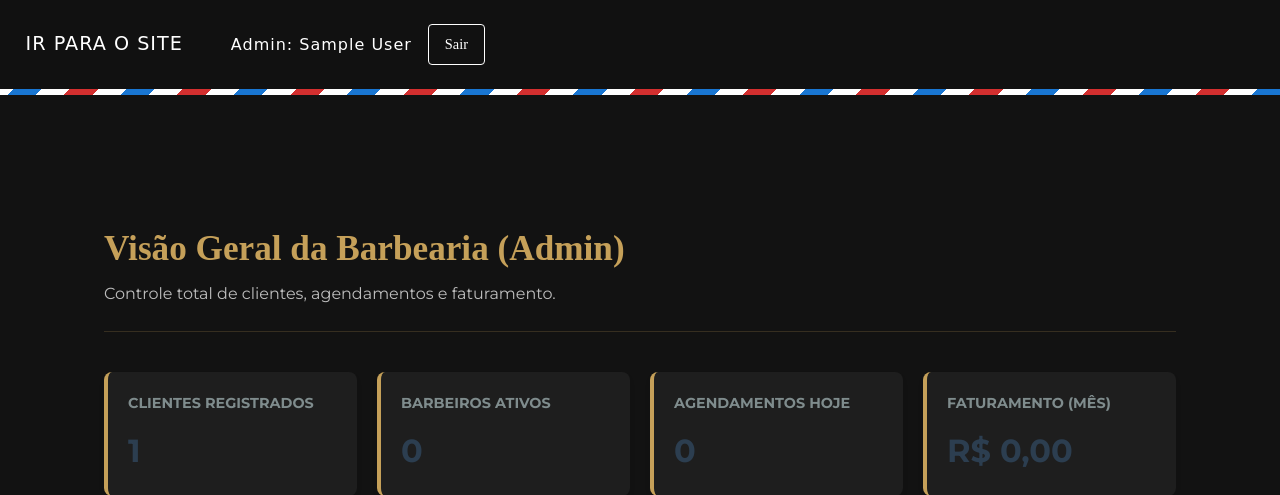
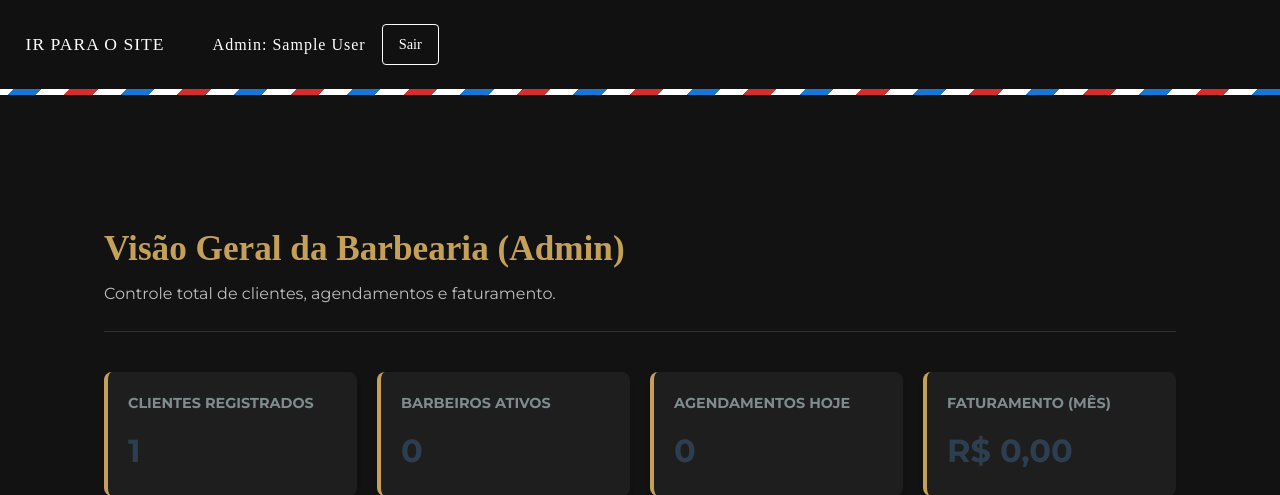
Before and after one commit to Slimshadydubois/Brooklyn-barber, a PHP site: page /enviar/admin_dashboard.php in a window 1280 px wide. Shown: the top 495 px of the page. Run offline with PHP 8.4, Linux system fonts and the light colour scheme; the visitor is signed in with stand-in values (Sample User, id 1); data that the repository does not hold is empty; some web fonts are replaced.

Commit message:
Update navbar to use SandeyMolse font and increase logo size

```diff
--- a/assets/css/style.css
+++ b/assets/css/style.css
@@ -118,7 +118,7 @@ nav::after {
 }
 
 .brand img {
-    height: 40px;
+    height: 70px;
     width: auto;
 }
 
@@ -137,9 +137,9 @@ nav::after {
 .nav-links a {
     text-decoration: none;
     color: #ffffff;
-    font-family: 'Brooklyn Kid', cursive;
+    font-family: 'SandeyMolse', serif;
     font-weight: 500;
-    font-size: 1.2rem;
+    font-size: 1.1rem;
     text-transform: uppercase;
     letter-spacing: 1px;
     transition: var(--transition);
@@ -165,7 +165,7 @@ nav::after {
 .user-greeting {
     font-size: 1rem;
     font-weight: 500;
-    font-family: 'Brooklyn Kid', cursive;
+    font-family: 'SandeyMolse', serif;
     color: #ffffff;
     letter-spacing: 1px;
     align-self: center;
```
